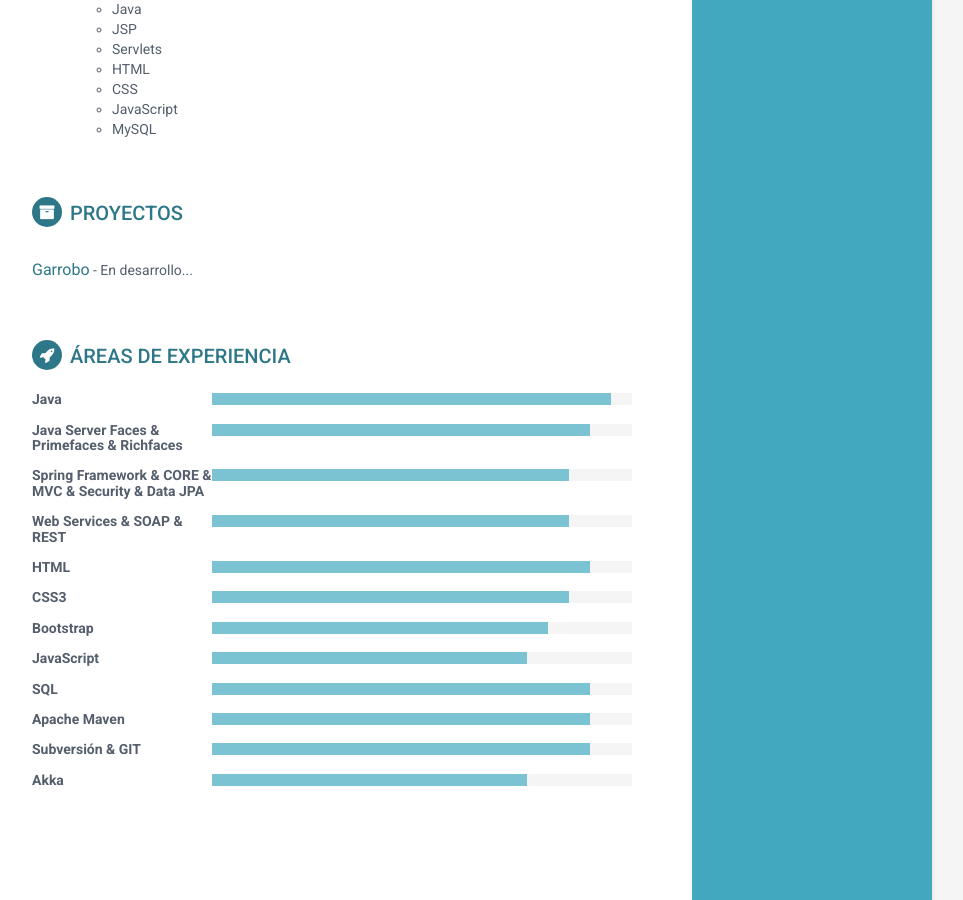
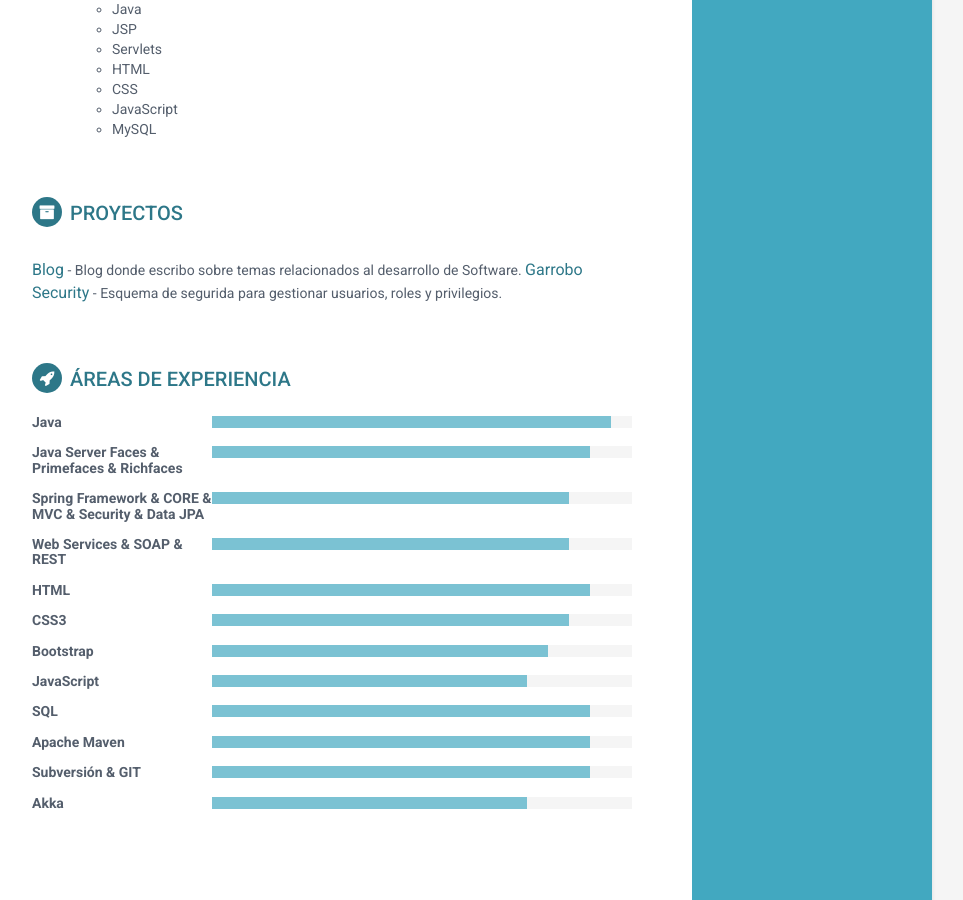
Before and after one commit to jviera/jviera.github.io, a Jekyll site: the page built from index.html, in a window 1280 px wide and 900 px high, scrolled down 1421 px. Shown: the whole window, without its empty margins (188-1151 px from the left). Built offline with Jekyll 4.4.1, drawn with Linux system fonts in a browser that asks for light colours.

Commit message:
Update projects.html

```diff
--- a/_includes/projects.html
+++ b/_includes/projects.html
@@ -4,7 +4,7 @@
         <p></p>
     </div>
     <div class="item">
-        <span class="project-title"><a href="https://garrobo-software.github.io">Garrobo</a></span> - <span
-            class="project-tagline">En desarrollo...</span>
+        <span class="project-title"><a href="https://jviera.github.io">Blog</a></span> - <span class="project-tagline">Blog donde escribo sobre temas relacionados al desarrollo de Software.</span>
+        <span class="project-title"><a href="https://github.com/jviera/garrobo-security">Garrobo Security</a></span> - <span class="project-tagline">Esquema de segurida para gestionar usuarios, roles y privilegios.</span>
     </div>
 </section>
```
